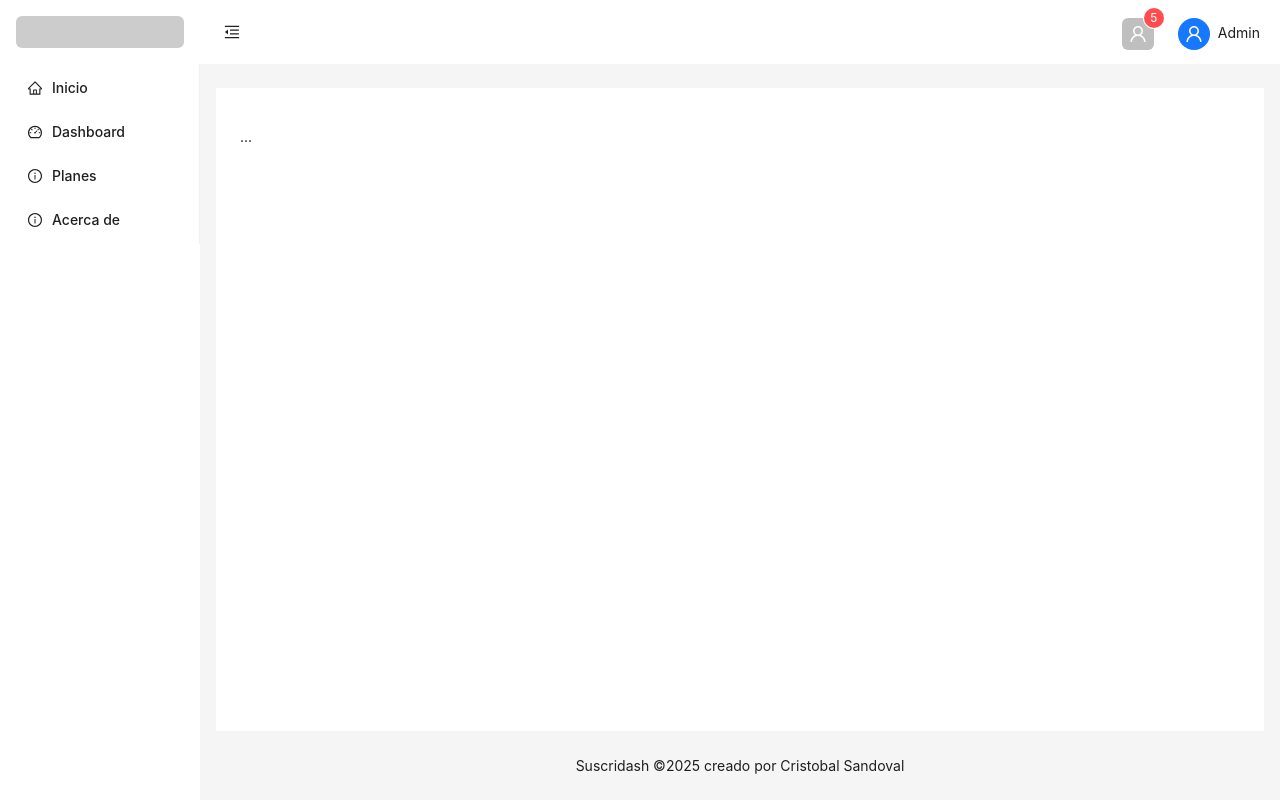
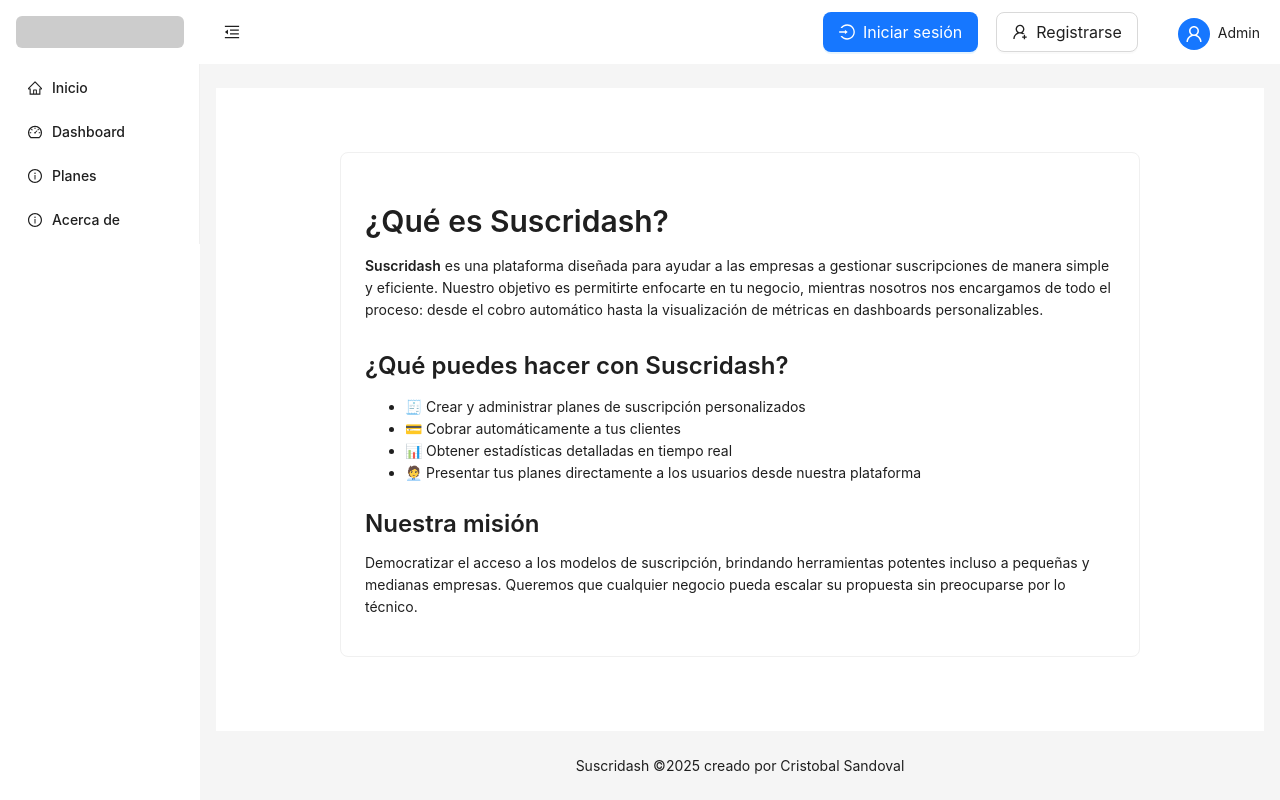
Before and after one commit to CristobalSg/suscridash-mockup, a React (Vite) app: page /about in a window 1280 px wide. Built offline with nearby package versions, Linux system fonts and the light colour scheme.

Commit message:
✨ Agrega botones de Login y Registro en el header, corrige espaciados y actualiza README principal

```diff
--- a/src/layouts/MainLayout.tsx
+++ b/src/layouts/MainLayout.tsx
@@ -1,9 +1,9 @@
 import { useState } from "react";
 import React from 'react';
-import { Avatar, Badge, Button, Col, Dropdown, Layout, Menu, Row, Space} from 'antd';
+import { Avatar, Button, Col, Dropdown, Layout, Menu, Row, Space} from 'antd';
 import { Link } from 'react-router-dom';
 import Sider from 'antd/es/layout/Sider';
-import { DashboardOutlined, HomeOutlined, InfoCircleOutlined, MenuFoldOutlined, MenuUnfoldOutlined, UserOutlined } from '@ant-design/icons';
+import { DashboardOutlined, HomeOutlined, InfoCircleOutlined, LoginOutlined, MenuFoldOutlined, MenuUnfoldOutlined, UserAddOutlined, UserOutlined } from '@ant-design/icons';
 import { Header } from "antd/es/layout/layout";
 
 const { Content, Footer } = Layout;
@@ -71,11 +71,24 @@ const MainLayout: React.FC<MainLayoutProps> = ({ children }) => {
                                 style={{ fontSize: 16, width: 64, height: 64 }}
                             />
                         </Col>
+
                         <Col style={{ marginRight: 20 }}>
+                            {/* BOTONES LOGIN Y REGISTER */}
+                            <Space style={{paddingRight:'40px'}}>
+                                <Link to="/login">
+                                    <Button type="primary" icon={<LoginOutlined />} size="large" style={{ marginRight: 10 }}>
+                                        Iniciar sesión
+                                    </Button>
+                                </Link>
+                                <Link to="/register">
+                                    <Button type="default" icon={<UserAddOutlined />} size="large">
+                                        Registrarse
+                                    </Button>
+                                </Link>
+                            </Space>
+
+                            {/* Avatar perfil */}
                             <Space size="large">
-                <Badge count={5}>
-                  <Avatar shape="square" icon={<UserOutlined />} />
-                </Badge>
                                 <Dropdown
                                 menu={{
                                     items: [
@@ -95,27 +108,6 @@ const MainLayout: React.FC<MainLayoutProps> = ({ children }) => {
                     </Row>
                 </Header>
 
-      {/* <Header style={{ backgroundColor: '#001529' }}> */}
-        {/* <Menu
-          theme="dark"
-          mode="horizontal"
-          selectedKeys={[location.pathname]}
-          > */}
-            {/* <div style={{ color: '#fff', fontSize: '20px' }}>Suscridash</div> */}
-          {/* <Menu.Item key="/">
-            <Link to="/">Inicio</Link>
-            </Menu.Item>
-
-          <Menu.Item key="/about">
-          <Link to="/dashboard">Dashboard</Link>
-          </Menu.Item>
-
-          <Menu.Item key="/about">
-          <Link to="/about">Acerca de</Link>
-          </Menu.Item> */}
-        {/* </Menu> */}
-      {/* </Header> */}
-
                 {/* CONTENIDO PRINCIPAL */}
                 <Content style={{ margin: '24px 16px 0', padding: '24px', backgroundColor: '#fff' }}>
                     {children}
--- a/src/pages/About.tsx
+++ b/src/pages/About.tsx
@@ -1,11 +1,32 @@
 import React from 'react'
 import MainLayout from '../layouts/MainLayout';
+import { Card , Typography} from 'antd';
 
+const { Title, Paragraph } = Typography;
 
 const Home: React.FC = () => {
     return (
         <MainLayout>
-            <p>...</p>
+            <Card style={{ margin: "40px auto", maxWidth: 800 }}>
+                <Title level={2}>¿Qué es Suscridash?</Title>
+                <Paragraph>
+                    <strong>Suscridash</strong> es una plataforma diseñada para ayudar a las empresas a gestionar suscripciones de manera simple y eficiente.
+                    Nuestro objetivo es permitirte enfocarte en tu negocio, mientras nosotros nos encargamos de todo el proceso: desde el cobro automático hasta la visualización de métricas en dashboards personalizables.
+                </Paragraph>
+
+                <Title level={3}>¿Qué puedes hacer con Suscridash?</Title>
+                <ul>
+                    <li>🧾 Crear y administrar planes de suscripción personalizados</li>
+                    <li>💳 Cobrar automáticamente a tus clientes</li>
+                    <li>📊 Obtener estadísticas detalladas en tiempo real</li>
+                    <li>🧑‍💼 Presentar tus planes directamente a los usuarios desde nuestra plataforma</li>
+                </ul>
+
+                <Title level={3}>Nuestra misión</Title>
+                <Paragraph>
+                    Democratizar el acceso a los modelos de suscripción, brindando herramientas potentes incluso a pequeñas y medianas empresas. Queremos que cualquier negocio pueda escalar su propuesta sin preocuparse por lo técnico.
+                </Paragraph>
+            </Card>
         </MainLayout>
     )
 }
```
Also changed, not shown: src/pages/Home.tsx (indentation only), 1 other file (tests, documents, lock files or other folders). Lines whose indentation alone changed are shown as unchanged.
